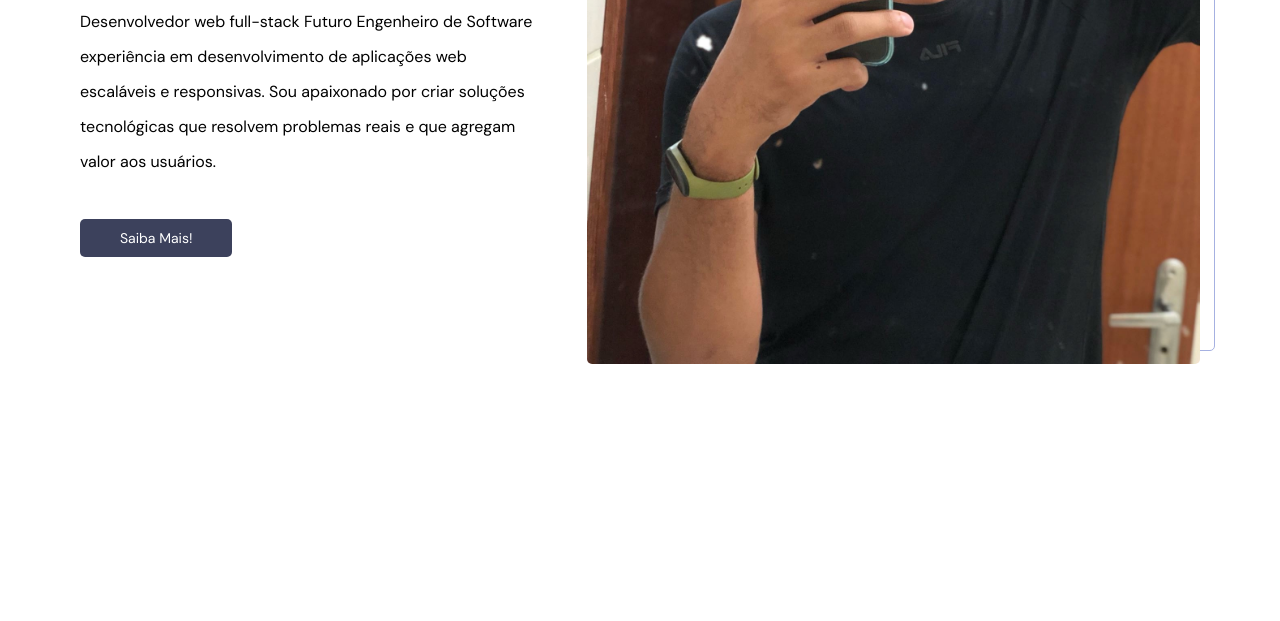
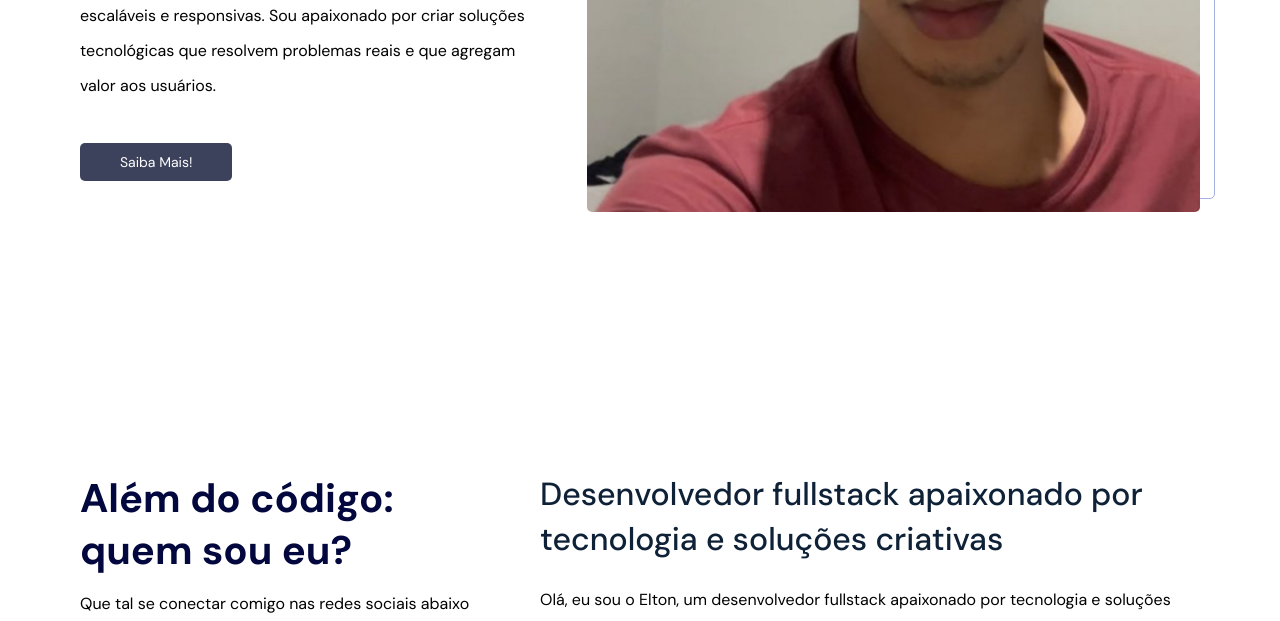
Before and after one commit to EltonLopezzs/PortfolioResponsivo, a plain HTML site: page index.html in a window 1280 px wide. Shown: the part 604-1225 px from the top of the page. Drawn offline with Linux system fonts and the light colour scheme.

Commit message:
Update index.html

```diff
--- a/index.html
+++ b/index.html
@@ -57,7 +57,7 @@
       </div>
       <div class="header__right">
         <div class="header__image">
-          <img src="assets/erlopes.png" alt="Elton Lopes" class="erlopes" />
+          <img src="assets/IMG_2402.jpeg" alt="Elton Lopes" class="erlopes" />
           <img src="assets/abstract.svg" alt="background" class="background" />
         </div>
       </div>
```
